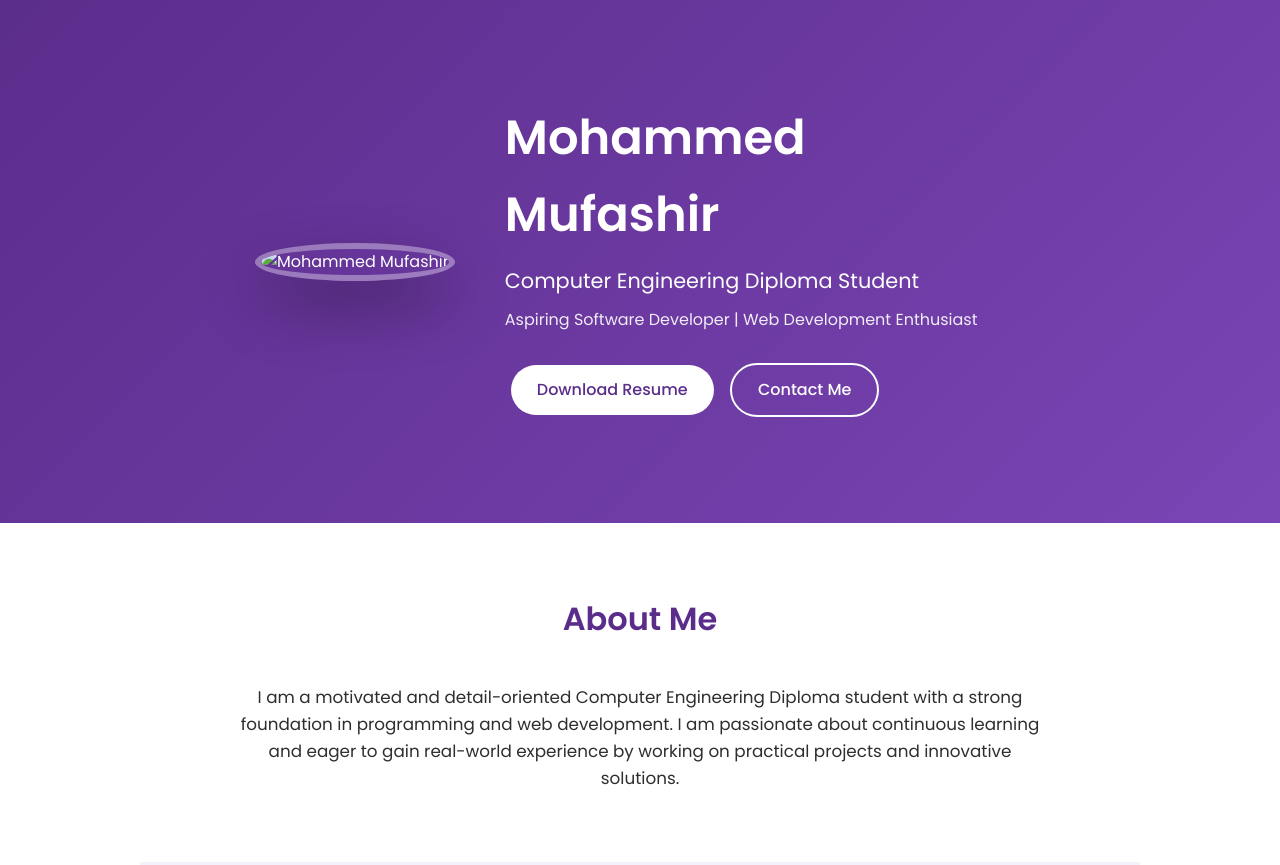
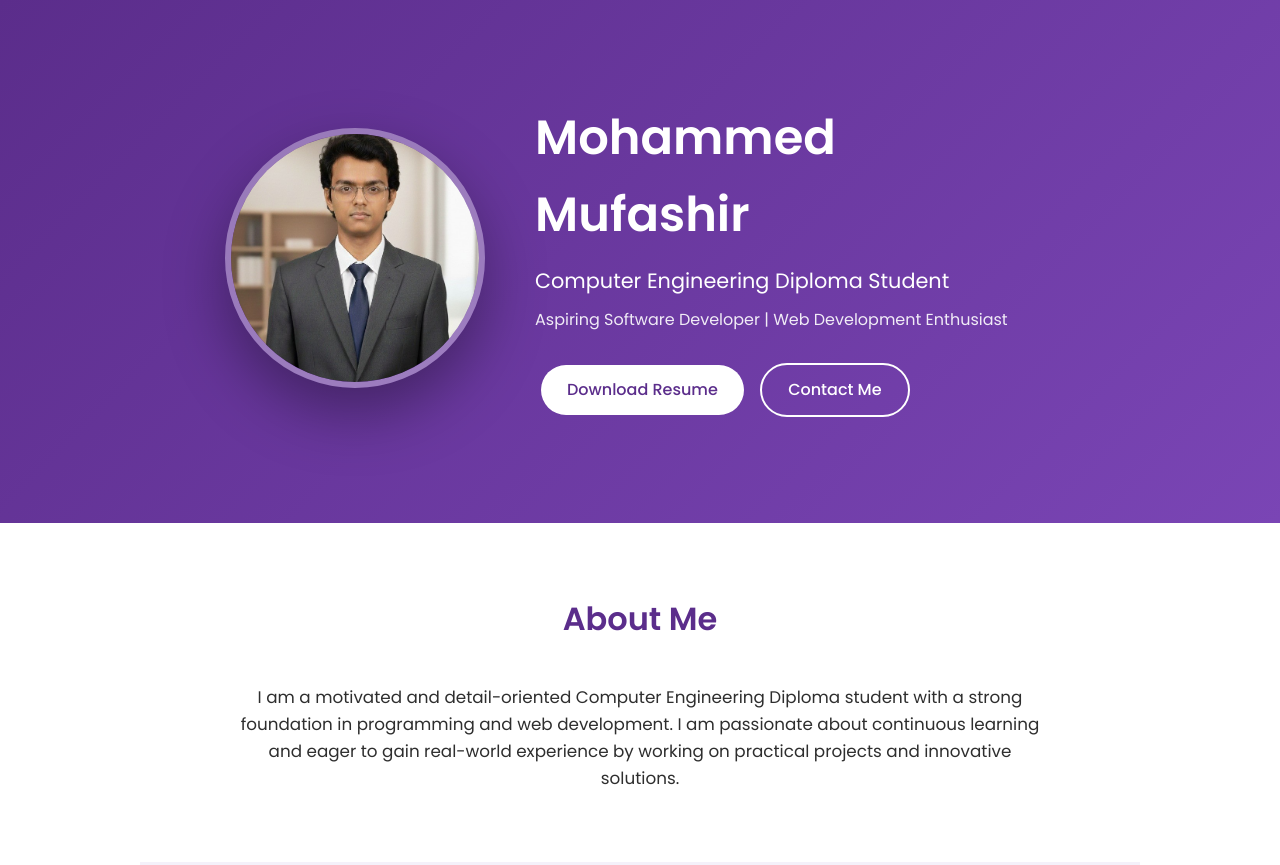
Before and after one commit to Mohammedmufashir/Mohammedmufashir.github.io, a plain HTML site: page index.html in a window 1280 px wide. Shown: the top 865 px of the page. Drawn offline with Linux system fonts and the light colour scheme.

Commit message:
Update index.html

```diff
--- a/index.html
+++ b/index.html
@@ -19,7 +19,7 @@
 
             <!-- Profile Photo -->
             <div class="hero-photo">
-                <img src="profile.jpg" alt="Mohammed Mufashir">
+                <img src="images/profile.jpg" alt="Mohammed Mufashir">
             </div>
 
             <!-- Hero Content -->
```
